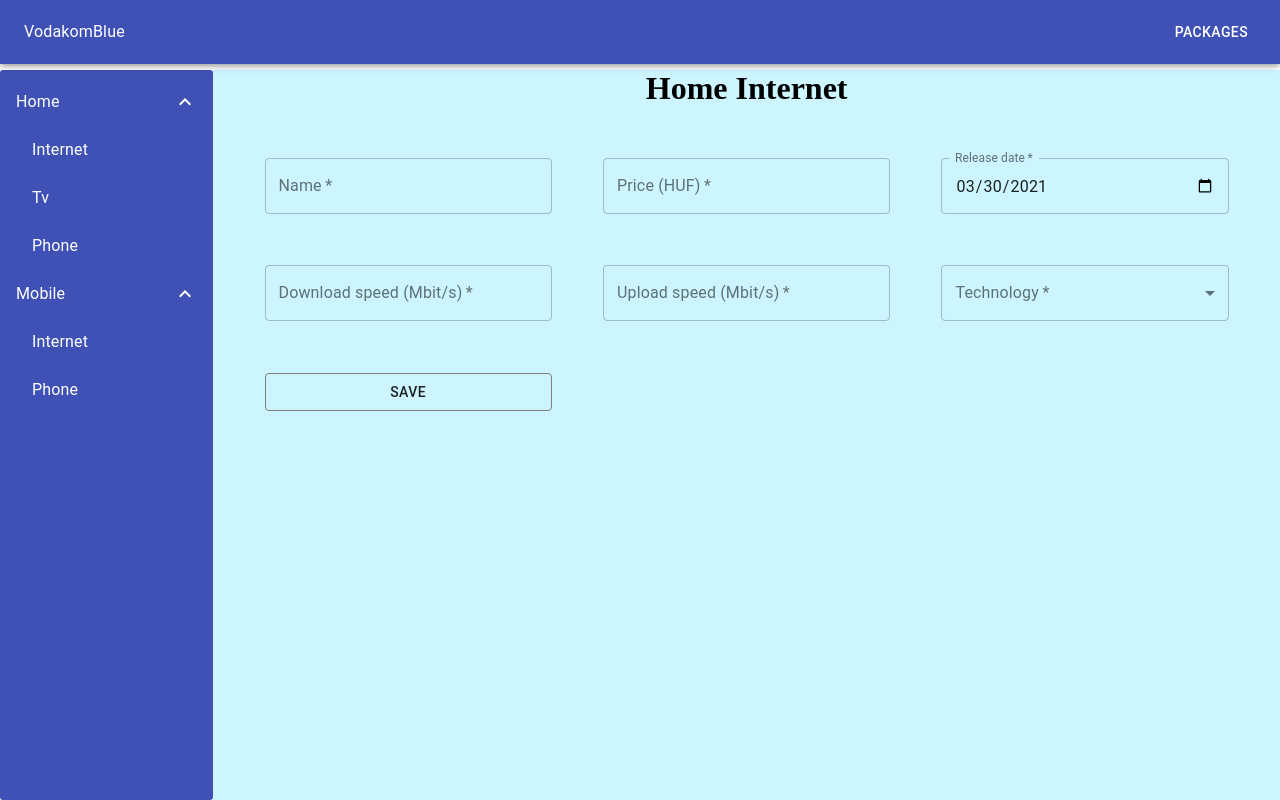
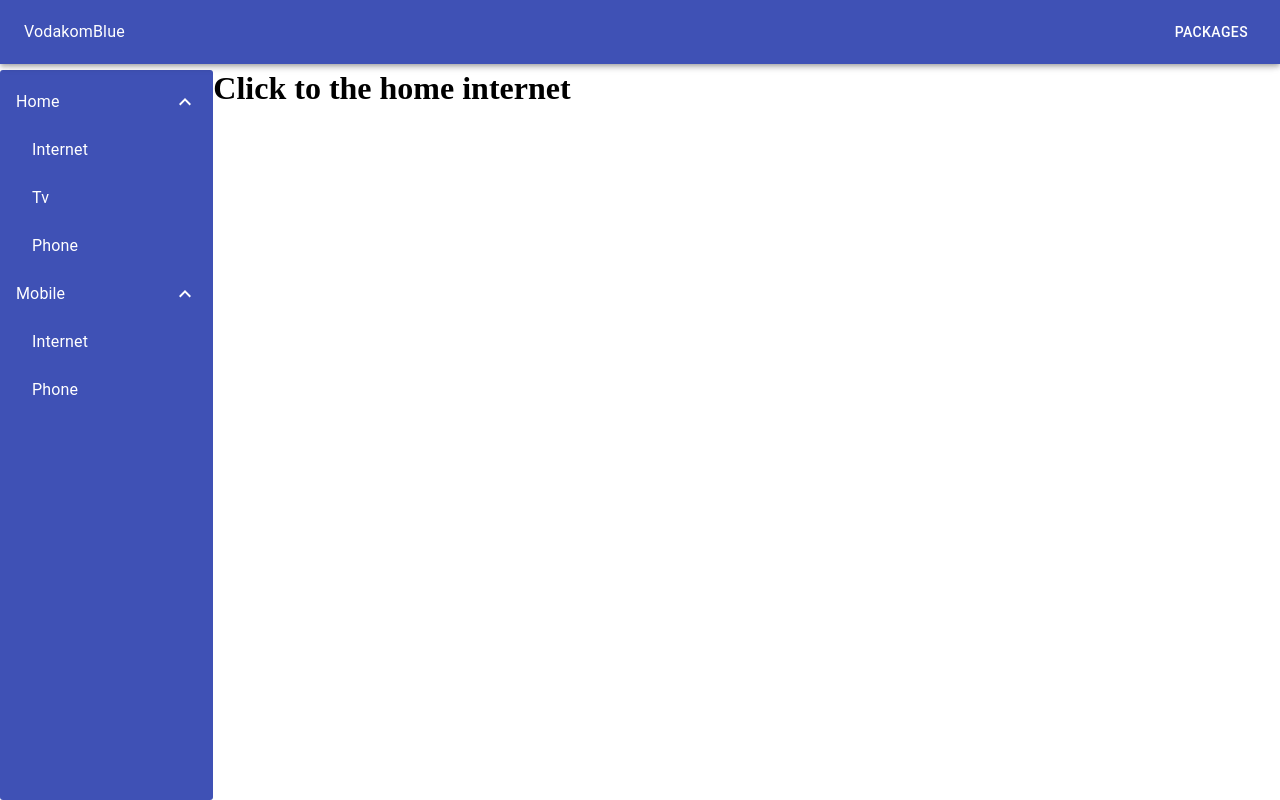
Before and after one commit to Telbit/VodakomBlue_Client, a React (Create React App) app: page /packages in a window 1280 px wide. Built offline with nearby package versions, Linux system fonts and the light colour scheme.

Commit message:
Add FormContext and SwitchForm

```diff
--- a/package.json
+++ b/package.json
@@ -10,6 +10,7 @@
     "framer-motion": "^4.0.3",
     "jquery": "^3.6.0",
     "merge": "^1.2.1",
+    "notistack": "^1.0.5",
     "oidc-client": "^1.9.0",
     "react": "^16.0.0",
     "react-dom": "^16.0.0",
--- a/src/App.js
+++ b/src/App.js
@@ -1,9 +1,10 @@
 import React from 'react';
 import { Router, Route, Switch } from 'react-router-dom';
 import { Button, Grid, Typography } from '@material-ui/core';
-import Navbar from './components/Navbar/Navbar';
-import { EditLayout } from './components/Layout/EditLayout';
-import { PackageNavMenu } from './components/NavMenu/PackageNavMenu';
+import Navbar from './components/navbar/Navbar';
+import { EditLayout } from './components/layout/EditLayout';
+import { PackageNavMenu } from './components/navMenu/PackageNavMenu';
+import { FormProvider } from './FormContext';
 
 export const App = () => {
     return (
@@ -14,7 +15,9 @@ export const App = () => {
                     <Typography>HelloWorld!</Typography>
                 </Route>
                 <Route path="/packages">
-                    <EditLayout navarea={<PackageNavMenu />} />
+                    <FormProvider>
+                        <EditLayout navarea={<PackageNavMenu />} />
+                    </FormProvider>
                 </Route>
             </Switch>
         </div>
--- a/src/components/Layout/EditLayout.js
+++ b/src/components/Layout/EditLayout.js
@@ -1,7 +1,8 @@
 import { Grid } from '@material-ui/core'
-import React from 'react'
+import React, { useContext, useEffect, useState } from 'react'
 import { makeStyles } from '@material-ui/core';
-import { HomeInternetForm } from '../HomeInternetForm';
+import { HomeInternetForm } from '../home/internet/HomeInternetForm';
+import { FormContext } from '../../FormContext'
 
 const useStyles = makeStyles({
     container: {
@@ -15,8 +16,23 @@ const useStyles = makeStyles({
     }
 });
 
+const switchForm = (form) => {
+    switch (form) {
+        case "homeInternet":
+            return <HomeInternetForm />
+        default:
+            return <h1>Click to the home internet</h1>
+    }
+};
+
 export const EditLayout = (props) => {
     const classes = useStyles();
+    const [FormName] = useContext(FormContext);
+    const [Form, setForm] = useState();
+
+    useEffect(() => {
+        setForm(switchForm(FormName));
+    }, [FormName])
 
     return (
         <div>
@@ -25,7 +41,7 @@ export const EditLayout = (props) => {
                     {props.navarea}
                 </Grid>
                 <Grid item xs={10}>
-                    <HomeInternetForm />
+                    {Form}
                 </Grid>
             </Grid>
         </div>
--- a/src/components/NavMenu/PackageNavMenu.js
+++ b/src/components/NavMenu/PackageNavMenu.js
@@ -1,10 +1,11 @@
-import React, { useState } from "react";
+import React, { useContext, useState } from "react";
 import { makeStyles } from "@material-ui/core/styles";
 import List from "@material-ui/core/List";
 import ListItem from "@material-ui/core/ListItem";
 import ListItemText from "@material-ui/core/ListItemText";
 import Collapse from "@material-ui/core/Collapse";
 import { ExpandLess, ExpandMore } from "@material-ui/icons";
+import { FormContext } from "../../FormContext";
 
 const useStyles = makeStyles((theme) => ({
     root: {
@@ -21,6 +22,7 @@ export const PackageNavMenu = () => {
     const classes = useStyles();
     const [HomeOpen, setHomeOpen] = useState(true);
     const [MobileOpen, setMobileOpen] = useState(true);
+    const [, setFormName] = useContext(FormContext);
 
     return (
         <List className={classes.root}>
@@ -30,13 +32,13 @@ export const PackageNavMenu = () => {
             </ListItem>
             <Collapse in={HomeOpen} timeout="auto" >
                 <List disablePadding>
-                    <ListItem button className={classes.nested}>
+                    <ListItem button className={classes.nested} onClick={() => setFormName("homeInternet")}>
                         <ListItemText primary="Internet" />
                     </ListItem>
-                    <ListItem button className={classes.nested}>
+                    <ListItem button className={classes.nested} onClick={() => setFormName("")}>
                         <ListItemText primary="Tv" />
                     </ListItem>
-                    <ListItem button className={classes.nested}>
+                    <ListItem button className={classes.nested} onClick={() => setFormName("")}>
                         <ListItemText primary="Phone" />
                     </ListItem>
                 </List>
@@ -47,10 +49,10 @@ export const PackageNavMenu = () => {
             </ListItem>
             <Collapse in={MobileOpen} timeout="auto" >
                 <List disablePadding>
-                    <ListItem button className={classes.nested}>
+                    <ListItem button className={classes.nested} onClick={() => setFormName("")}>
                         <ListItemText primary="Internet" />
                     </ListItem>
-                    <ListItem button className={classes.nested}>
+                    <ListItem button className={classes.nested} onClick={() => setFormName("")}>
                         <ListItemText primary="Phone" />
                     </ListItem>
                 </List>
--- a/src/components/HomeInternetForm.js
+++ b/src/components/home/internet/HomeInternetForm.js
@@ -1,7 +1,8 @@
-import React, { useState } from 'react'
+import React, { useContext, useState } from 'react'
 import { Button, FormControl, Grid, InputLabel, makeStyles, MenuItem, Select, TextField } from '@material-ui/core';
 import axios from 'axios';
-import { useHistory } from 'react-router';
+import { FormContext } from '../../../FormContext';
+import { useSnackbar } from 'notistack';
 
 const useStyles = makeStyles({
     root: {
@@ -23,7 +24,7 @@ const useStyles = makeStyles({
     }
 });
 
-export const HomeInternetForm = () => {
+export const HomeInternetForm = (props) => {
     const classes = useStyles();
     const [Name, setName] = useState("");
     const [Price, setPrice] = useState(0);
@@ -31,7 +32,8 @@ export const HomeInternetForm = () => {
     const [DownloadSpeed, setDownloadSpeed] = useState(0);
     const [UploadSpeed, setUploadSpeed] = useState(0);
     const [Technology, setTechnology] = useState("");
-    const history = useHistory();
+    const [, setFormName] = useContext(FormContext);
+    const { enqueueSnackbar } = useSnackbar();
 
     const SendForm = (e) => {
         e.preventDefault();
@@ -46,7 +48,10 @@ export const HomeInternetForm = () => {
         axios.post("/api/homeinternet", internetPackage)
             .then(res => {
                 if (res.status === 200) {
-                    history.push("/packages");
+                    enqueueSnackbar("Success", {
+                        variant: 'success',
+                    });
+                    setFormName("");
                 }
             })
     };
--- a/src/index.js
+++ b/src/index.js
@@ -1,3 +1,4 @@
+import { SnackbarProvider } from 'notistack';
 import React from 'react';
 import ReactDOM from 'react-dom';
 import { BrowserRouter as Router } from 'react-router-dom';
@@ -7,6 +8,8 @@ const rootElement = document.getElementById('root');
 
 ReactDOM.render(
     <Router>
-        <App />
+        <SnackbarProvider maxSnack={3}>
+            <App />
+        </SnackbarProvider>
     </Router>,
     rootElement);
```
Also changed, not shown: 1 other file (tests, documents, lock files or other folders).
